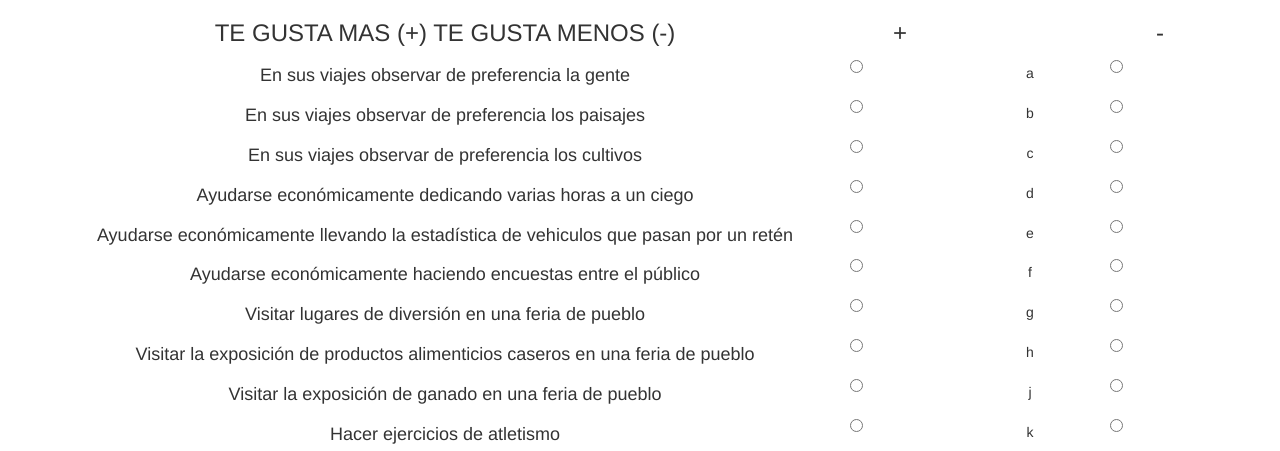
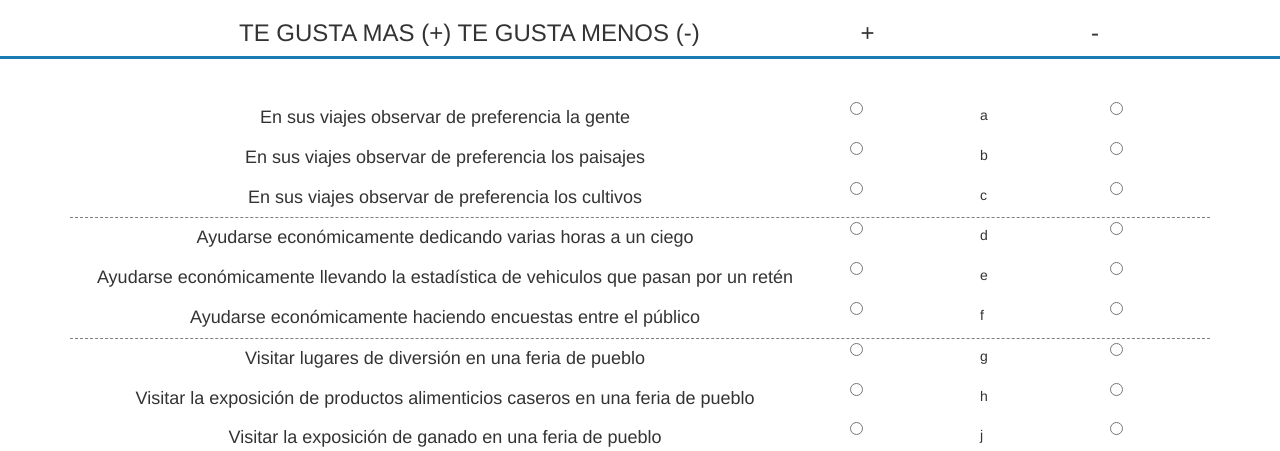
Before and after one commit to dcardona-cid/kuder, a plain HTML site: page index.html in a window 1280 px wide. Shown: the top 451 px of the page. Drawn offline with nearby package versions, Linux system fonts and the light colour scheme.

Commit message:
añade estilos de seleccion

```diff
--- a/css/styles.css
+++ b/css/styles.css
@@ -1,5 +1,42 @@
+body{
+  font-family: helvetica;
+  font-size: 16px;
+  margin: 0;
+  padding: 0;
+}
+
 .centrar{
   text-align: center;
+}
+
+.izq{
+  text-align: left;
+}
+
+.der{
+  text-align: right;
+}
+
+header{
+  width: 100%!important;
+  background: white;
+  position: fixed;
+  top: 0;
+  z-index: 100;
+  text-transform: center;
+  border-bottom: 3px solid #197db3;
+}
+
+header .titulo{
+  width: 100%;
+  max-width: 1024px;
+  text-align: center;
+  display: block;
+  margin: 0 auto;
+}
+
+#frm{
+  margin-top: 7em;
 }
 
 .row:nth-child(odd){
@@ -9,3 +46,39 @@
 .eleccion{
 	cursor: pointer!important;
 }
+
+section{
+  margin-bottom: 3em;
+}
+
+section:hover > article{
+opacity: 0.5;
+background: #a2a2a2;
+}
+
+article{
+/*border-bottom: 2px solid grey;*/
+  transition: all .6s;
+  border-bottom: 1px dashed gray;
+}
+
+section:hover > article:hover{
+  opacity: 1.0;
+  padding: 1em;
+  background-color: white;
+  border: none;
+  box-shadow: 0px 21px 84px -16px rgba(0,0,0,0.8);
+}
+
+article:hover > .pregunta:nth-child(odd){
+  background: #e8e8e8;
+}
+
+.enviar-group{
+  display: block;
+  margin: 0 auto;
+}
+
+#frm{
+  margin-bottom: 3em;;
+}
--- a/index.html
+++ b/index.html
@@ -11,14 +11,14 @@
   <link rel="stylesheet" href="css/vendor/bootstrap-theme.css">
 </head>
 <body>
-  <div class="container">
-    <div class="row centrar">
+  <header class="container">
+    <div class="row centrar titulo">
       <div class="col-xs-8">
         <h3>TE GUSTA MAS (+) TE GUSTA MENOS (-)</h3>
       </div>
       <div class="col-xs-4">
         <div class="row">
-<div class="col-xs-4">
+          <div class="col-xs-4">
             <h3>+</h3>
           </div>
           <div class="col-xs-4">
@@ -30,11 +30,17 @@
         </div>
       </div>
     </div>
+  </header>
+  <div class="container">
     <form id="frm" method="get">
-      <section class="contenido">
+      <section id="section" class="contenido">
       </section>
-      <div class='input-group centrar'>
-        <input type='submit' value="Finalizar" class="btn btn-primary">
+      <div class="row">
+        <div class="col-lg-12 centrar">
+          <div class='input-group centrar enviar-group'>
+            <input type='submit' value="Finalizar" class="btn btn-primary">
+          </div>
+        </div>
       </div>
     </form>
   </div>
@@ -54,7 +60,7 @@
        if(counThree == 1){
          articulo = articulo +"<article>";
        }
-        articulo =  articulo + "<div class='row centrar pregunta'><div class='col-xs-8'><h4 class='enunciado'>"+val.enunciado+"</h4></div><div class='col-xs-4'><div class='row'><div class='col-xs-4'><div class='input-group centrar'><input class='eleccion' required type='radio' id='pos_"+position+"_"+counThree+"' name='pos_"+position+"' value='"+val.nro+"' data-baremos='"+JSON.stringify(val.positivos)+"'  /></div></div><div class='col-xs-4'><h5>"+val.numeral+"</h5></div><div class='col-xs-4 centrar'><div class='input-group centrar'><input class='eleccion' required type='radio' id='neg_"+position+"_"+counThree+"' name='neg_"+position+"'  value='"+val.nro+"' data-baremos='"+JSON.stringify(val.negativos)+"' /></div></div></div></div></div>";
+        articulo =  articulo + "<div class='row centrar pregunta'><div class='col-xs-8'><h4 class='enunciado'>"+val.enunciado+"</h4></div><div class='col-xs-4'><div class='row'><div class='col-xs-4'><div class='input-group der'><input class='eleccion' required type='radio' id='pos_"+position+"_"+counThree+"' name='pos_"+position+"' value='"+val.nro+"' data-baremos='"+JSON.stringify(val.positivos)+"'  /></div></div><div class='col-xs-4'><h5 class='izq'>"+val.numeral+"</h5></div><div class='col-xs-4 centrar'><div class='input-group izq'><input class='eleccion' required type='radio' id='neg_"+position+"_"+counThree+"' name='neg_"+position+"'  value='"+val.nro+"' data-baremos='"+JSON.stringify(val.negativos)+"' /></div></div></div></div></div>";
 
        if (counThree == 3) {
          articulo = articulo + "</article>"
```
